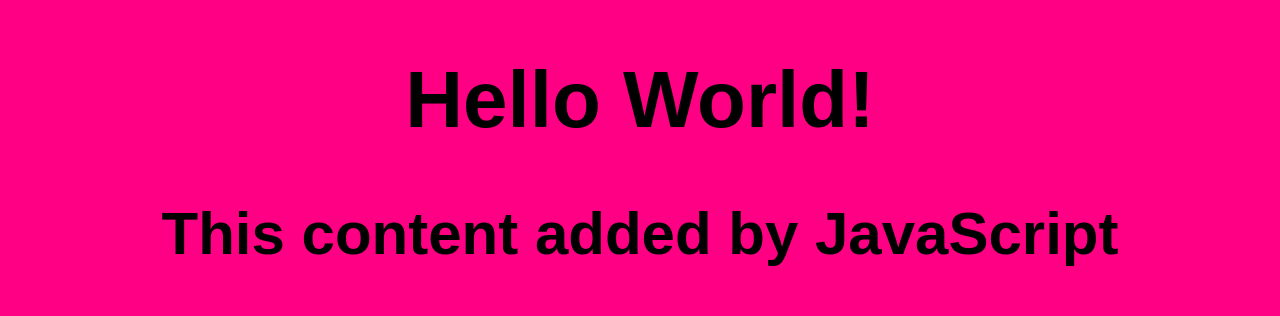
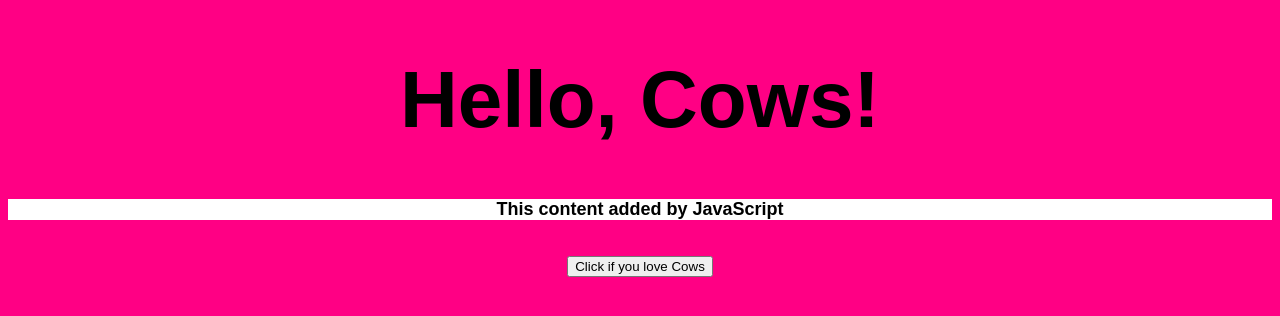
Before and after one commit to elisemcclain/clementine, a plain HTML site: page index.html in a window 1280 px wide. Drawn offline with Linux system fonts and the light colour scheme.

Commit message:
button to website

```diff
--- a/index.html
+++ b/index.html
@@ -5,7 +5,7 @@
         <title>Clementine</title>
     </head>
     <body>
-        <h1>Hello World!</h1>
+        <h1>Hello, Cows!</h1>
         <script src="script.js"></script>
     </body>
 </html>
--- a/script.js
+++ b/script.js
@@ -1,3 +1,13 @@
 const h2 = document.createElement("h2");
 h2.textContent = "This content added by JavaScript";
 document.querySelector("body").appendChild(h2);
+
+const button = document.createElement('button')
+button.innerText = 'Click if you love Cows'
+button.id = 'mainButton'
+
+button.addEventListener('click', () => {
+  alert('You love cows!')
+})
+
+document.body.appendChild(button)
--- a/style.css
+++ b/style.css
@@ -4,3 +4,7 @@ body {
     font-family:Arial, Helvetica, sans-serif;
     font-size: 40px;
 }
+h2 {
+    background: white;
+    font-size: 18px;
+}
```
